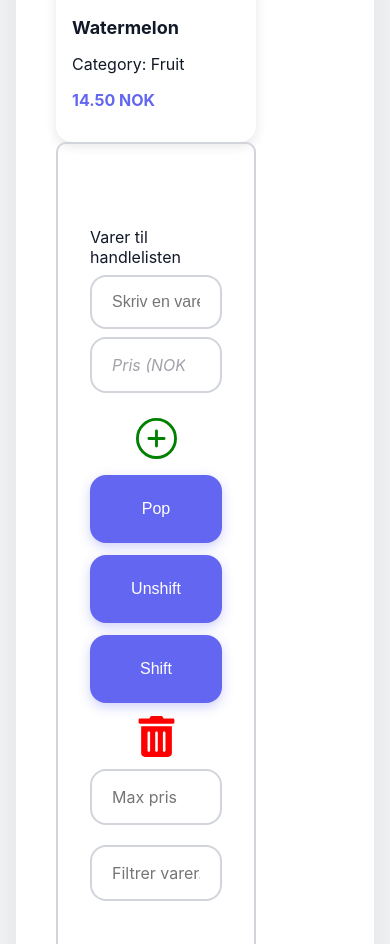
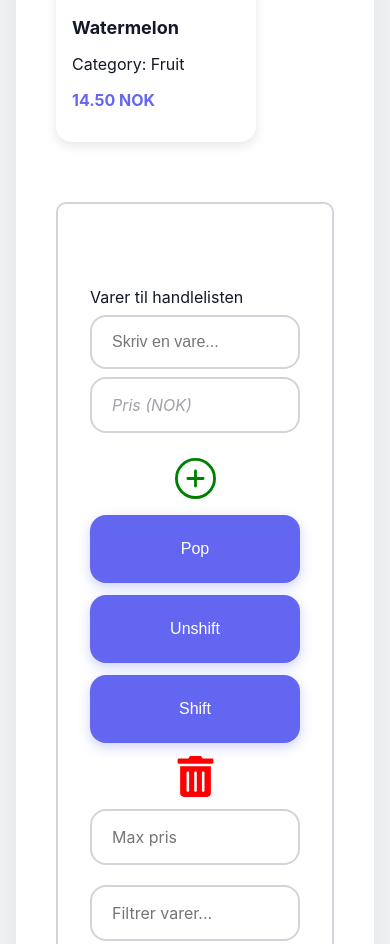
Before and after one commit to MaksymDramaretskyi-1/Undervisning-20, a website: page index.html in a window 390 px wide. Shown: the part 3044-3988 px from the top of the page. Drawn offline with Linux system fonts and the light colour scheme.

Commit message:
fixSIZEForm

```diff
--- a/styles.css
+++ b/styles.css
@@ -284,7 +284,7 @@ button {
   }
 
   .sectionForm {
-    max-width: 200px;
+    max-width: 100%;
 
     border-bottom: 1px solid var(--gray-border);
   }
@@ -296,6 +296,7 @@ button {
     display: flex;
     flex-wrap: wrap;
     max-width: 100%;
+    margin-bottom: 60px;
   }
 
   /* .product-grid {
```
